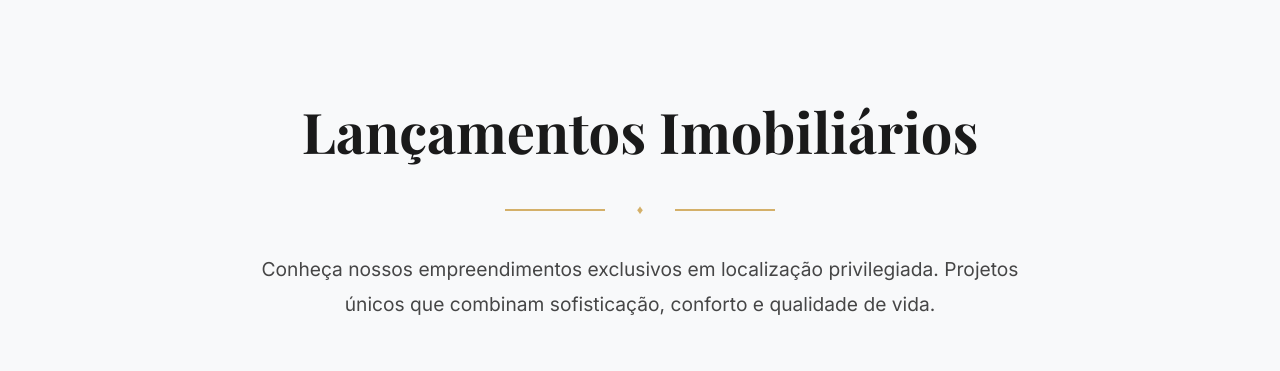
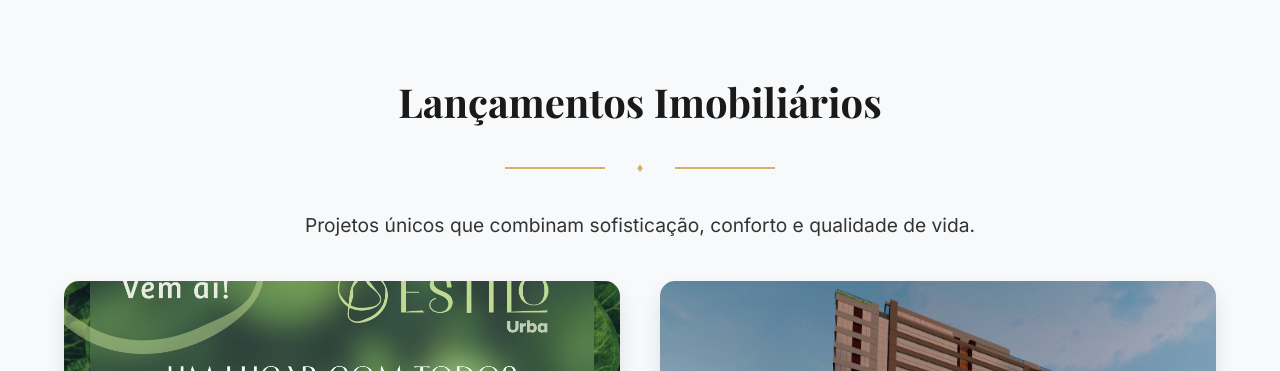
Before and after one commit to vitinpicademel/landing-elyy, a Next.js app: page / in a window 1280 px wide. Shown: the part 810-1181 px from the top of the page. Built offline with nearby package versions, Linux system fonts and the light colour scheme.

Commit message:
fix: ajustes no estilo da seção de lançamentos

```diff
--- a/src/app/globals.css
+++ b/src/app/globals.css
@@ -705,7 +705,7 @@ h1, h2, h3 {
 
 /* Lançamentos Section */
 .lancamentos-section {
-  padding: 6rem 0;
+  padding: 80px 0;
   background-color: var(--gray-color);
   position: relative;
 }
@@ -716,17 +716,23 @@ h1, h2, h3 {
   padding: 0 2rem;
 }
 
-.section-header {
+.lancamentos-section .section-header {
   text-align: center;
-  margin-bottom: 4rem;
-}
-
-.section-title {
-  font-size: 3.5rem;
+  margin-bottom: 40px;
+}
+
+.lancamentos-section .section-title {
   color: var(--primary-color);
-  font-family: 'Playfair Display', serif;
-  font-weight: 700;
-  margin-bottom: 1.5rem;
+  font-size: 2.5rem;
+  margin-bottom: 20px;
+}
+
+.lancamentos-section .lancamentos-descricao {
+  color: var(--text-color);
+  font-size: 1.2rem;
+  margin: 20px auto;
+  max-width: 800px;
+  line-height: 1.6;
 }
 
 .separator {
@@ -746,16 +752,6 @@ h1, h2, h3 {
 .separator .diamond {
   color: var(--secondary-color);
   font-size: 0.8rem;
-}
-
-.lancamentos-descricao {
-  text-align: center;
-  max-width: 800px;
-  margin: 1.5rem auto 0;
-  color: var(--text-color);
-  font-size: 1.2rem;
-  line-height: 1.8;
-  opacity: 0.9;
 }
 
 .lancamentos-grid {
--- a/src/components/Plantas.tsx
+++ b/src/components/Plantas.tsx
@@ -235,7 +235,6 @@ export default function Plantas() {
               <div className="line"></div>
             </div>
             <p className="lancamentos-descricao">
-              Conheça nossos empreendimentos exclusivos em localização privilegiada.
               Projetos únicos que combinam sofisticação, conforto e qualidade de vida.
             </p>
           </div>
```
